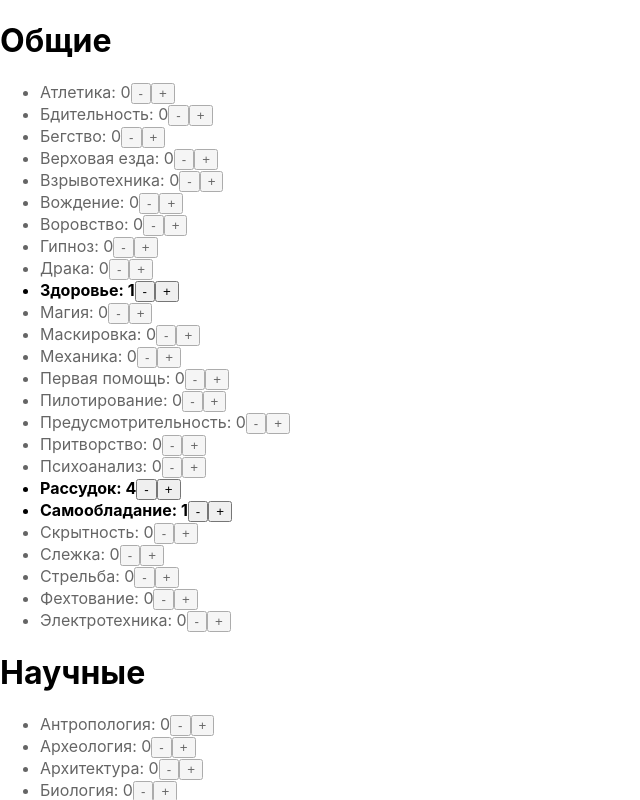
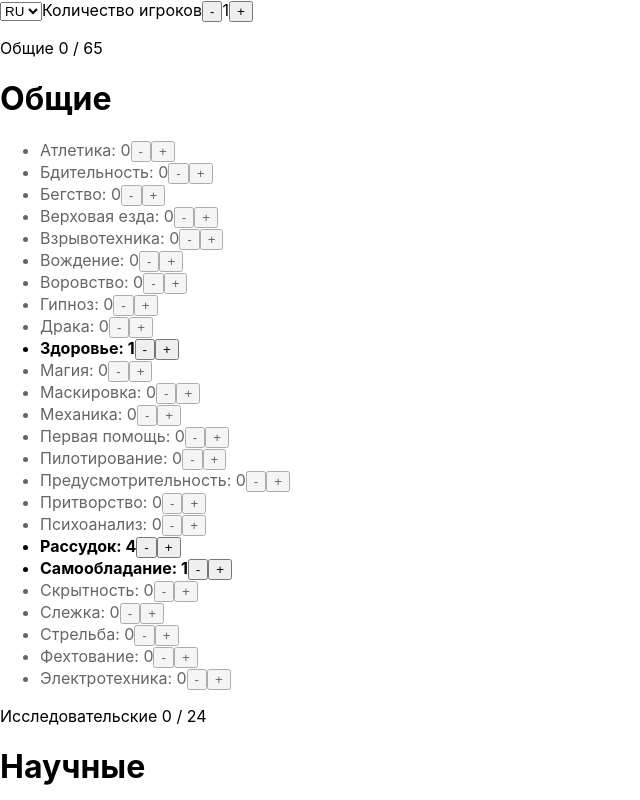
Before and after one commit to tsumo/gumshoe-configurator, a React (Create React App) app: page / in a window 1280 px wide. Shown: the top 800 px of the page, without its empty margins (0-640 px from the left). Built offline with nearby package versions, Linux system fonts and the light colour scheme.

Commit message:
counting spent points

```diff
--- a/package.json
+++ b/package.json
@@ -16,6 +16,7 @@
     "react-scripts": "5.0.1",
     "typescript": "^4.9.5",
     "typescript-plugin-css-modules": "^4.1.1",
+    "valtio": "^1.10.2",
     "web-vitals": "^2.1.4"
   },
   "scripts": {
--- a/src/App.tsx
+++ b/src/App.tsx
@@ -1,8 +1,10 @@
 import { Character } from "./components/Character";
+import { ConfigPanel } from "./components/ConfigPanel";
 
 export const App = () => {
   return (
     <>
+      <ConfigPanel />
       <Character />
     </>
   );
--- a/src/components/Character.tsx
+++ b/src/components/Character.tsx
@@ -1,18 +1,35 @@
-import { useAppContext } from "../contexts/app-context";
+import { useEffect } from "react";
+import clsx from "clsx";
+import { useGlobalStateSnapshot } from "../global-state";
 import { useCharacterSkills } from "../engine/CharacterSkills";
 import { trailOfCthulhu } from "../systems/trail-of-cthulhu";
 import { SkillList } from "./SkillList";
+import s from "./styles.module.css";
 
 export const Character = () => {
   const characterSkills = useCharacterSkills(trailOfCthulhu);
-  const { lang } = useAppContext();
+  const { lang, playersCount } = useGlobalStateSnapshot();
+
+  useEffect(() => {
+    characterSkills.setPlayersCount(playersCount);
+  }, [characterSkills, playersCount]);
 
   return (
     <div>
+      <p className={clsx(characterSkills.notEnoughGeneralPoints && s.warning)}>
+        {`${characterSkills.system.general.name[lang]} ${characterSkills.system.generalPoints.used} / ${characterSkills.system.generalPoints.available}`}
+      </p>
       <SkillList
         list={characterSkills.system.general}
         characterSkills={characterSkills}
       />
+      <p
+        className={clsx(
+          characterSkills.notEnoughInvestigativePoints && s.warning
+        )}
+      >
+        {`${characterSkills.system.investigative.name[lang]} ${characterSkills.system.investigativePoints.used} / ${characterSkills.system.investigativePoints.available}`}
+      </p>
       {characterSkills.system.investigative.branches.map((list) => (
         <SkillList
           key={list.name[lang]}
--- /dev/null
+++ b/src/components/ConfigPanel.tsx
@@ -0,0 +1,37 @@
+import React, { useCallback } from "react";
+import { globalState, useGlobalStateSnapshot } from "../global-state";
+import { uiDict } from "../ui-dict";
+
+export const ConfigPanel = () => {
+  const { lang, playersCount } = useGlobalStateSnapshot();
+
+  const onLangSelect = useCallback<React.ChangeEventHandler<HTMLSelectElement>>(
+    (e) => {
+      if (e.target.value === "en" || e.target.value === "ru") {
+        globalState.lang = e.target.value;
+      }
+    },
+    []
+  );
+
+  const incrementPlayersCount = useCallback(() => {
+    globalState.playersCount += 1;
+  }, []);
+
+  const decrementPlayersCount = useCallback(() => {
+    globalState.playersCount = Math.max(1, playersCount - 1);
+  }, [playersCount]);
+
+  return (
+    <div>
+      <select onChange={onLangSelect} defaultValue="ru">
+        <option value="en">EN</option>
+        <option value="ru">RU</option>
+      </select>
+      {uiDict.playersCount[lang]}
+      <button onClick={decrementPlayersCount}>-</button>
+      {playersCount}
+      <button onClick={incrementPlayersCount}>+</button>
+    </div>
+  );
+};
--- a/src/components/SkillList.tsx
+++ b/src/components/SkillList.tsx
@@ -1,5 +1,5 @@
 import clsx from "clsx";
-import { useAppContext } from "../contexts/app-context";
+import { useGlobalStateSnapshot } from "../global-state";
 import { CharacterSkills } from "../engine/CharacterSkills";
 import { SkillList as SkillListType } from "../systems/types";
 import { SkillButton } from "./SkillButton";
@@ -11,7 +11,7 @@ type Props = {
 };
 
 export const SkillList = ({ list, characterSkills }: Props) => {
-  const { lang } = useAppContext();
+  const { lang } = useGlobalStateSnapshot();
 
   return (
     <>
--- a/src/components/styles.module.css
+++ b/src/components/styles.module.css
@@ -5,3 +5,7 @@
 .muted {
     opacity: 0.6;
 }
+
+.warning {
+    background-color: yellow;
+}
--- a/src/contexts/app-context.tsx
+++ /dev/null
@@ -1,16 +0,0 @@
-import React, { useContext } from "react";
-import { Languages } from "../systems/types";
-
-type AppContext = {
-  lang: Languages;
-};
-
-const defaultValue: AppContext = { lang: "ru" };
-
-const context = React.createContext<AppContext>(defaultValue);
-
-export const LanguageContext = () => {
-  return <context.Provider value={defaultValue}></context.Provider>;
-};
-
-export const useAppContext = () => useContext(context);
--- a/src/engine/CharacterSkills.tsx
+++ b/src/engine/CharacterSkills.tsx
@@ -1,13 +1,45 @@
 import { useReducer, useState } from "react";
-import { Skill, SystemSkills } from "../systems/types";
+import { Skill, SkillList, SystemSkills } from "../systems/types";
+
+const sumSkills = (list: SkillList): number =>
+  list.skills.reduce((prev, curr) => prev + (curr.value ?? 0), 0);
 
 export class CharacterSkills {
   readonly system: SystemSkills;
   readonly trigger: VoidFunction;
+  playersCount = 2;
+  notEnoughGeneralPoints = false;
+  notEnoughInvestigativePoints = false;
 
   constructor(system: SystemSkills, trigger: VoidFunction) {
-    this.system = system;
+    this.system = structuredClone(system);
     this.trigger = trigger;
+  }
+
+  private recalculate() {
+    this.system.generalPoints.used = sumSkills(this.system.general);
+
+    this.system.investigativePoints.used =
+      this.system.investigative.branches.reduce(
+        (prev, branch) => prev + sumSkills(branch),
+        0
+      );
+
+    this.notEnoughGeneralPoints =
+      this.system.generalPoints.used > this.system.generalPoints.available;
+
+    this.system.investigativePoints.available =
+      this.playersCount <= 2
+        ? this.system.investigativePoints.playersToPoints[2]
+        : this.playersCount === 3
+        ? this.system.investigativePoints.playersToPoints[3]
+        : this.system.investigativePoints.playersToPoints["4plus"];
+
+    this.notEnoughInvestigativePoints =
+      this.system.investigativePoints.used >
+      this.system.investigativePoints.available;
+
+    this.trigger();
   }
 
   private findGeneralSkill(skillName: string): Skill | undefined {
@@ -32,7 +64,7 @@ export class CharacterSkills {
       this.findInvestigativeSkill(skillName);
     if (!skill) throw new Error(`Skill not found: ${skillName}`);
     skill.value === undefined ? (skill.value = 1) : (skill.value += 1);
-    this.trigger();
+    this.recalculate();
   }
 
   decrementSkill(skillName: string) {
@@ -41,7 +73,12 @@ export class CharacterSkills {
       this.findInvestigativeSkill(skillName);
     if (!skill) throw new Error(`Skill not found: ${skillName}`);
     skill.value !== undefined && skill.value > 0 && (skill.value -= 1);
-    this.trigger();
+    this.recalculate();
+  }
+
+  setPlayersCount(n: number) {
+    this.playersCount = n;
+    this.recalculate();
   }
 }
 
--- /dev/null
+++ b/src/global-state.tsx
@@ -0,0 +1,11 @@
+import { proxy, useSnapshot } from "valtio";
+import { Languages } from "./systems/types";
+
+type GlobalState = {
+  lang: Languages;
+  playersCount: number;
+};
+
+export const globalState = proxy<GlobalState>({ lang: "ru", playersCount: 1 });
+
+export const useGlobalStateSnapshot = () => useSnapshot(globalState);
--- a/src/systems/trail-of-cthulhu.tsx
+++ b/src/systems/trail-of-cthulhu.tsx
@@ -96,6 +96,10 @@ export const trailOfCthulhu = {
       },
     ],
   },
-  generalPoints: 65,
-  investigativePoints: { 2: 24, 3: 18, "4plus": 16 },
+  generalPoints: { available: 65, used: 0 },
+  investigativePoints: {
+    playersToPoints: { 2: 24, 3: 18, "4plus": 16 },
+    available: 24,
+    used: 0,
+  },
 } satisfies SystemSkills;
--- /dev/null
+++ b/src/ui-dict.ts
@@ -0,0 +1,5 @@
+import { Term } from "./systems/types";
+
+export const uiDict = {
+  playersCount: { en: "Number of players", ru: "Количество игроков" },
+} satisfies Record<string, Term>;
```
Also changed, not shown: src/systems/types.ts (+6 -2 lines), 1 other file (tests, documents, lock files or other folders).
